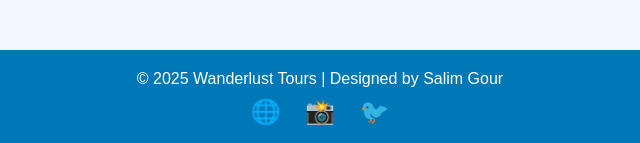
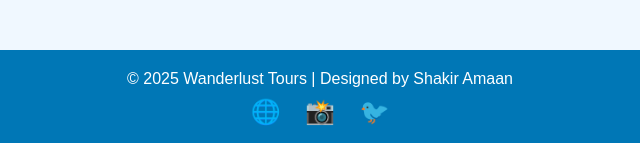
Before and after one commit to ShakirAmaan0/Tour-and-travel-Website, a plain HTML site: page index.html in a window 1280 px wide. Shown: the part 1867-2010 px from the top of the page, 320-960 px from the left. Drawn offline with Linux system fonts and the light colour scheme.

Commit message:
Update index.html

```diff
--- a/index.html
+++ b/index.html
@@ -99,7 +99,7 @@
   <!-- ===== Footer ===== -->
   <footer>
     <div class="footer-content">
-      <p>© 2025 Wanderlust Tours | Designed by Salim Gour</p>
+      <p>© 2025 Wanderlust Tours | Designed by Shakir Amaan</p>
       <div class="social">
         <a href="#">🌐</a>
         <a href="#">📸</a>
```
